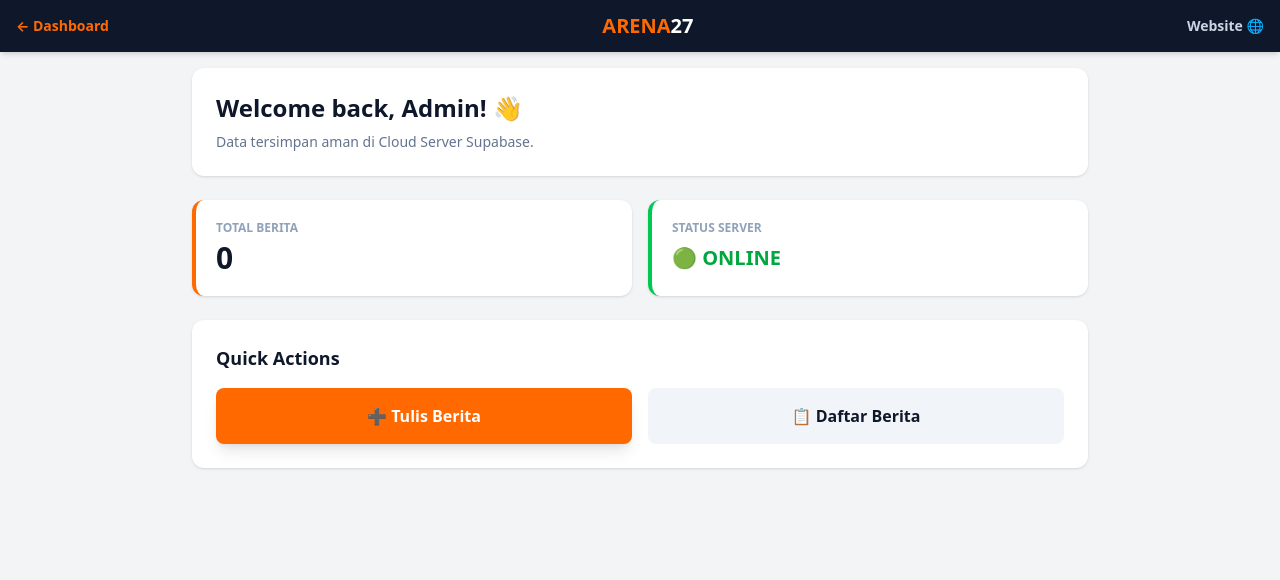
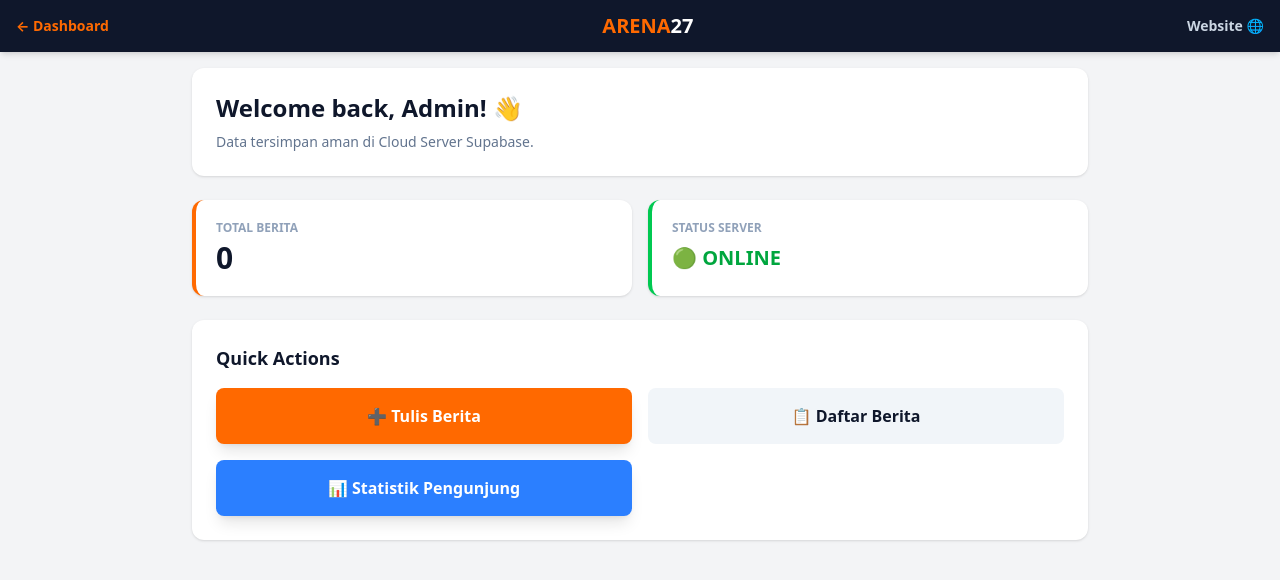
Before and after one commit to cakrawala27/arena27, a Next.js app: page /admin in a window 1280 px wide. Shown: the top 580 px of the page. Built offline with nearby package versions, Linux system fonts and the light colour scheme; no server answers; the database is empty.

Commit message:
feat: add analytics link to admin dashboard

```diff
--- a/src/app/admin/page.tsx
+++ b/src/app/admin/page.tsx
@@ -34,6 +34,7 @@ export default function AdminDashboard() {
         <div className="grid grid-cols-1 sm:grid-cols-2 gap-4">
           <Link href="/admin/articles/new" className="block p-4 rounded-lg bg-orange-500 text-white text-center font-bold shadow-lg active:scale-95">➕ Tulis Berita</Link>
           <Link href="/admin/articles" className="block p-4 rounded-lg bg-slate-100 text-slate-900 text-center font-bold active:scale-95">📋 Daftar Berita</Link>
+          <Link href="/admin/analytics" className="block p-4 rounded-lg bg-blue-500 text-white text-center font-bold shadow-lg active:scale-95">📊 Statistik Pengunjung</Link>
         </div>
       </div>
     </div>
```
